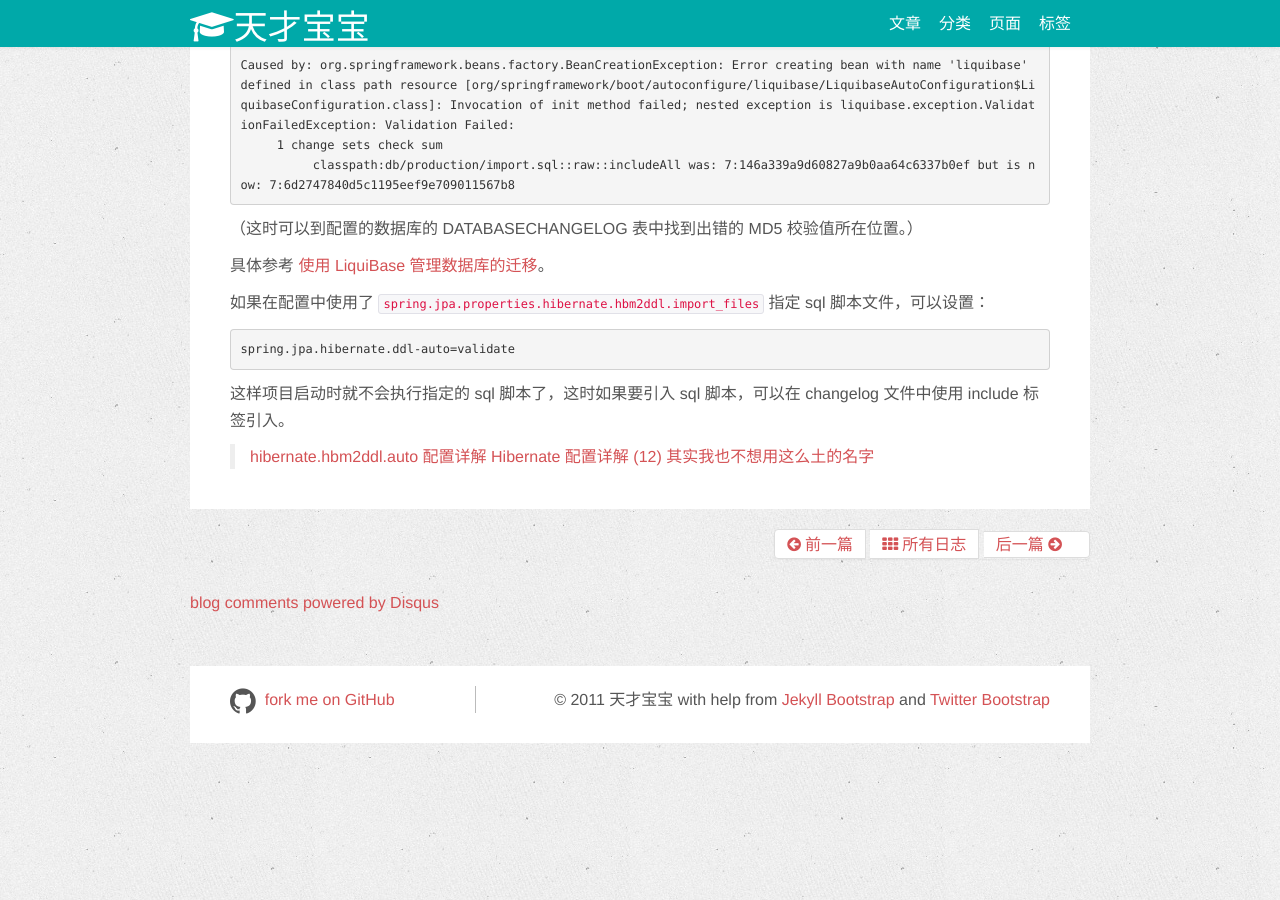
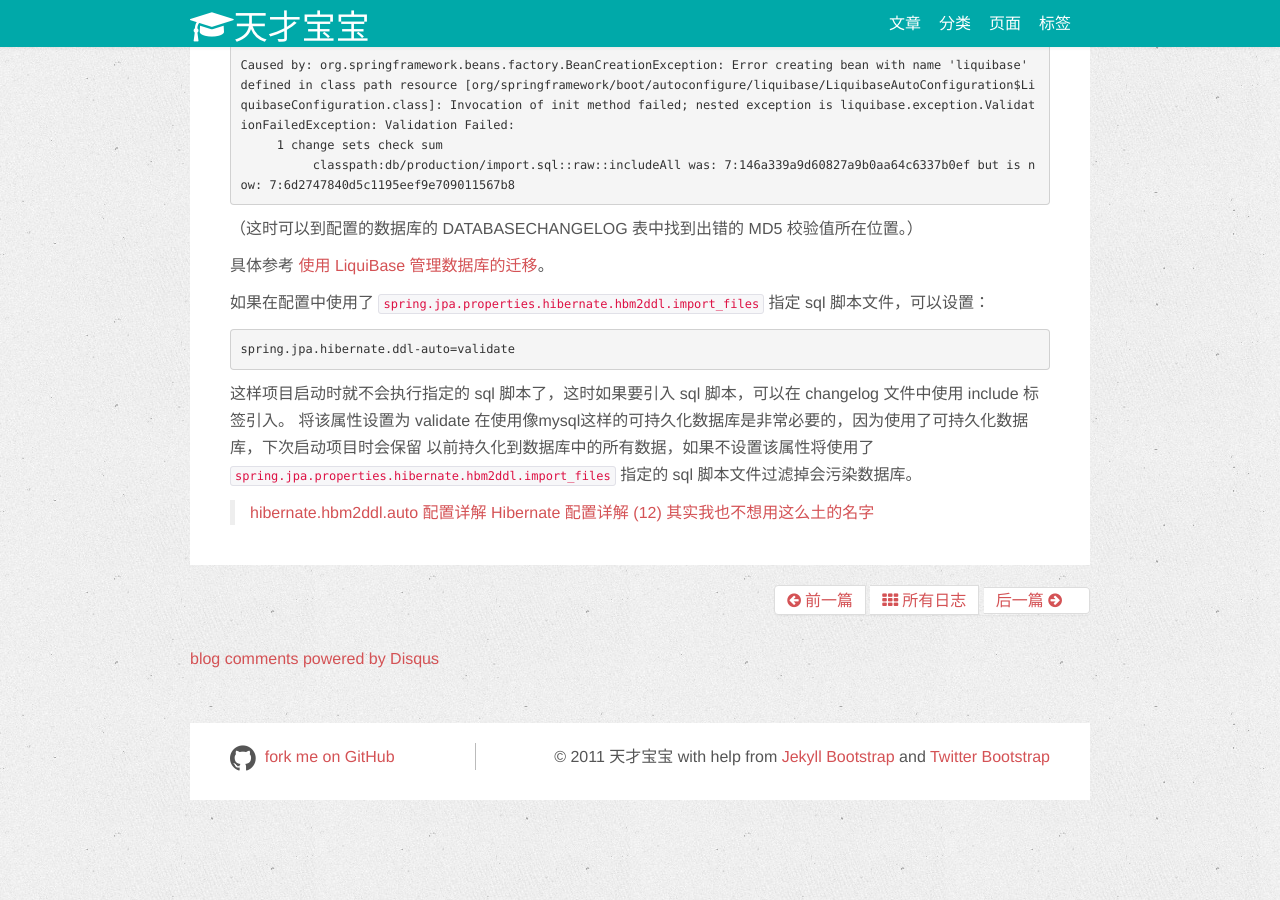
Before and after one commit to wanlp10/wuchao.github.io, a Jekyll site: the page built from _posts/2017-02-25-Liquibase的学习和使用.md, in a window 1280 px wide and 900 px high, scrolled down 2761 px. Built offline with Jekyll 4.4.1, drawn with Linux system fonts in a browser that asks for light colours; nearby versions of some CDN libraries; Markdown is read by kramdown in place of the engine named in the settings; comment, search, counter and statistics services are not loaded.

Commit message:
initial commit

````diff
--- a/_posts/2017-02-25-Liquibase的学习和使用.md
+++ b/_posts/2017-02-25-Liquibase的学习和使用.md
@@ -141,6 +141,9 @@ spring.jpa.hibernate.ddl-auto=validate
 ```
 
 这样项目启动时就不会执行指定的 sql 脚本了，这时如果要引入 sql 脚本，可以在 changelog 文件中使用 include 标签引入。
+将该属性设置为 validate 在使用像mysql这样的可持久化数据库是非常必要的，因为使用了可持久化数据库，下次启动项目时会保留
+以前持久化到数据库中的所有数据，如果不设置该属性将使用了 `spring.jpa.properties.hibernate.hbm2ddl.import_files`
+指定的 sql 脚本文件过滤掉会污染数据库。
 
 > [hibernate.hbm2ddl.auto 配置详解](http://www.cnblogs.com/feilong3540717/archive/2011/12/19/2293038.html)
   [Hibernate 配置详解 (12) 其实我也不想用这么土的名字](http://blog.csdn.net/stefwu/article/details/10584161)
````
